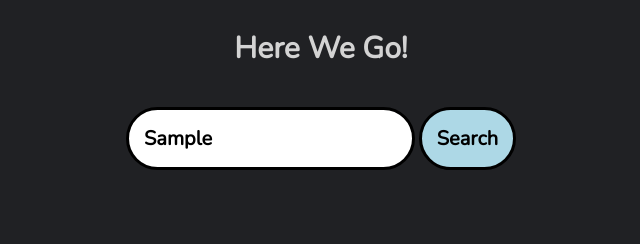
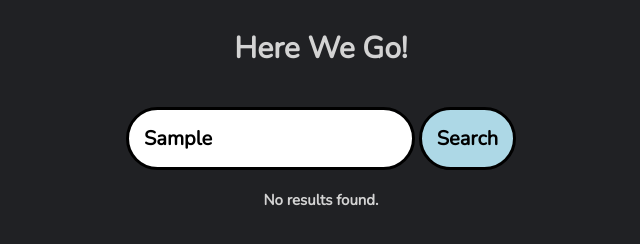
Before and after one commit to Keatsm/HereWeGo-, a website: page index.html in a window 1280 px wide. Both pictures are taken after typing "Sample" into the empty fields and a click on the button "Search". Shown: the whole page, without its empty margins (319-959 px from the left). Drawn offline with nearby package versions, Linux system fonts and the light colour scheme; no server answers.

Commit message:
No results prompt + clear tweets with new search

```diff
--- a/index.css
+++ b/index.css
@@ -36,3 +36,13 @@ button{
     border-radius: 40px;
 
 }
+
+h3{
+    color: lightgrey;
+    font-family: 'Nunito', sans-serif;
+    font-size: 15px;
+    margin: auto;
+    font-weight: italic;
+    text-align: center;
+    padding: 20px;
+}
--- a/index.html
+++ b/index.html
@@ -32,7 +32,9 @@
       <div id="tweet-container"></div>
       <script>
         const func = async () => {
-            let URLs = [];
+          const container = document.getElementById('tweet-container');
+          container.innerHTML = '';
+          let URLs = [];
             console.log(document.getElementsByTagName("input")[0].value);
             await fetch(`http://127.0.0.1:1000/tweets?searchTerm=${document.getElementsByTagName("input")[0].value}`, {
                 method: 'GET',
@@ -44,14 +46,20 @@
             .then(text => {
                 URLs = text.split(",");
             })
-            URLs.forEach( async (url) => {
+            console.log(URLs.length);
+            if (URLs[0].replace(/^\D+|\D+$/g, "").length == 0) {
+              container.innerHTML +=
+              "<h3>No results found.</h3>"
+            } else {
+              URLs.forEach( async (url) => {
                 url = url.replace(/^\D+|\D+$/g, "")
-                console.log(url);
+                console.log(url.length);
                 await twttr.widgets.createTweet(url, document.getElementById("tweet-container"), {
                   theme: "dark",
                   align: "center"
                 });
             });
+            }
           }
       </script>
 </body>
```
